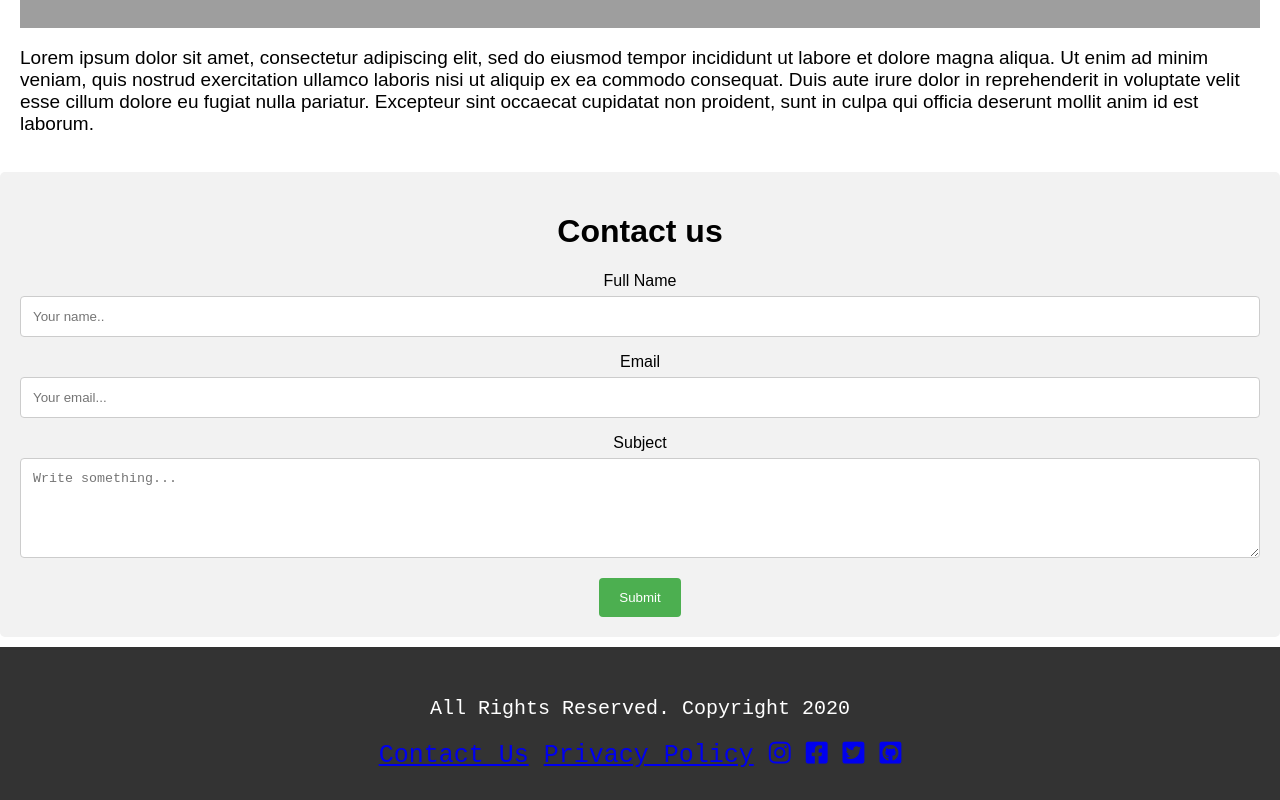
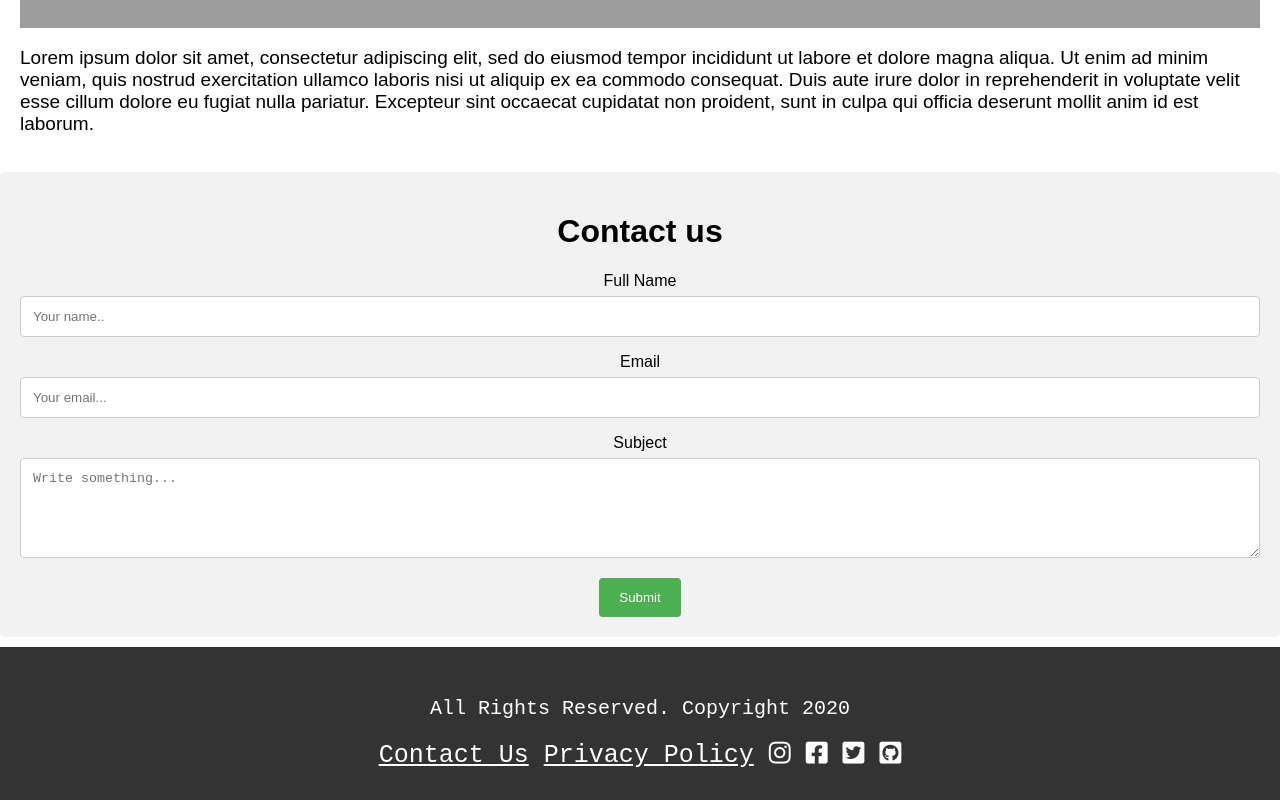
Before and after one commit to oktayff/ProyectoFinalVue, a plain HTML site: page index.html in a window 1280 px wide. Shown: the part 1107-1907 px from the top of the page. Drawn offline with Linux system fonts and the light colour scheme; grey boxes are pictures that could not be loaded.

Commit message:
Social media links styling added

```diff
--- a/index.html
+++ b/index.html
@@ -61,12 +61,12 @@
 
         <div class="footer" id="footer">
             <p>All Rights Reserved. Copyright 2020</p>
-            <a href="#">Contact Us</a>
-            <a href="#">Privacy Policy</a>
-            <a href="https://www.instagram.com/?hl=es" target="_blank" "class="icon"><i class="fab fa-instagram"></i></a>
-            <a href="https://es-es.facebook.com/" target="_blank" class="icon"><i class="fab fa-facebook-square"></i></a>
-            <a href="https://twitter.com/" target="_blank" class="icon"><i class="fab fa-twitter-square"></i></a>
-            <a href="https://github.com/" target="_blank" class="icon"><i class="fab fa-github-square"></i></a>
+            <a href="" style="color:white">Contact Us</a>
+            <a href="" style="color:white">Privacy Policy</a>
+            <a href="https://www.instagram.com/?hl=es" target="_blank" style="color:white" class="icon"><i class="fab fa-instagram"></i></a>
+            <a href="https://es-es.facebook.com/" target="_blank" style="color:white" class="icon"><i class="fab fa-facebook-square"></i></a>
+            <a href="https://twitter.com/" target="_blank" style="color:white" class="icon"><i class="fab fa-twitter-square"></i></a>
+            <a href="https://github.com/" target="_blank" style="color:white" class="icon"><i class="fab fa-github-square"></i></a>
         </div>
     </div>
 </body>
```
Also changed, not shown: games.html (+6 -6 lines), genres.html (+6 -6 lines), stores.html (+6 -11 lines).
